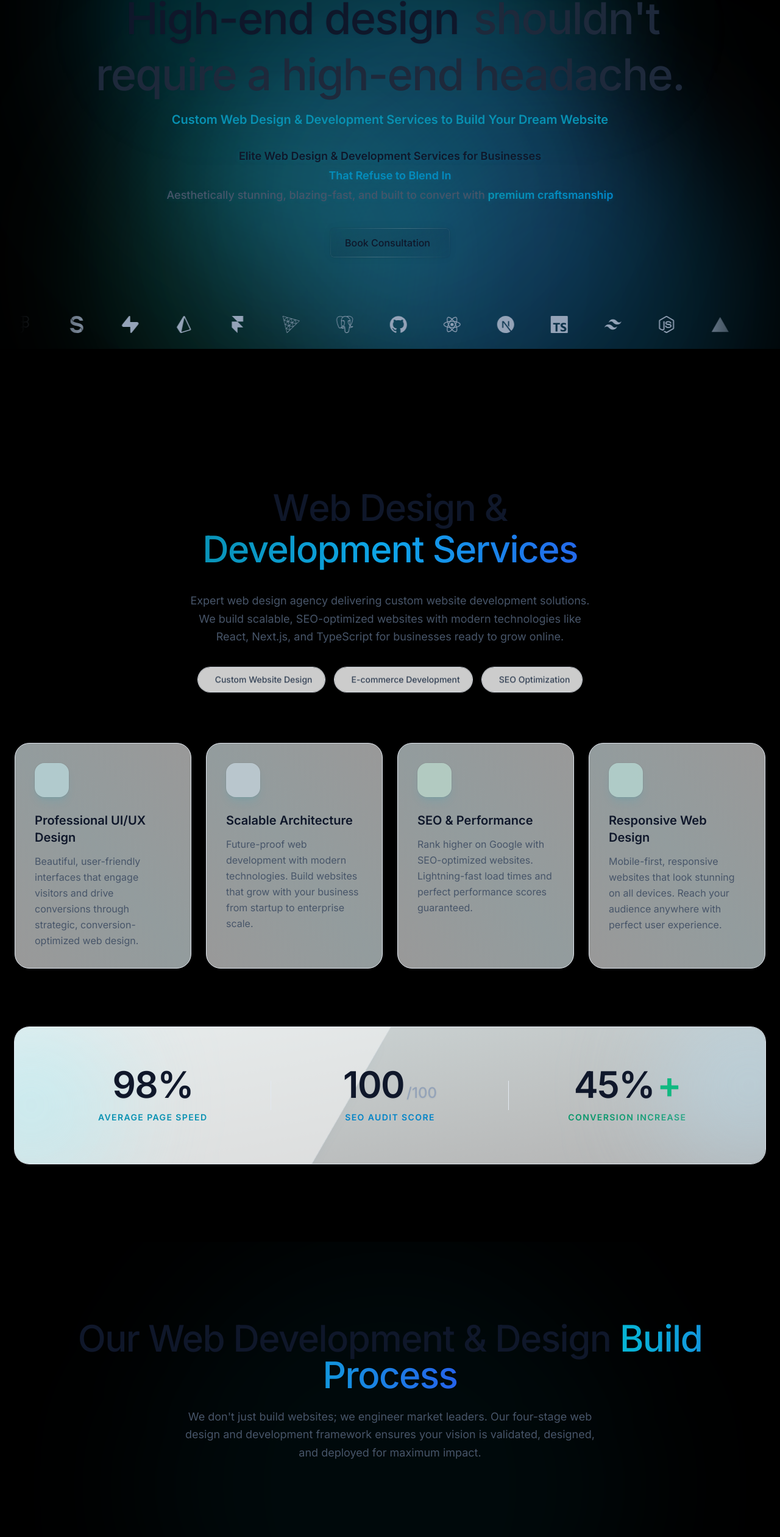
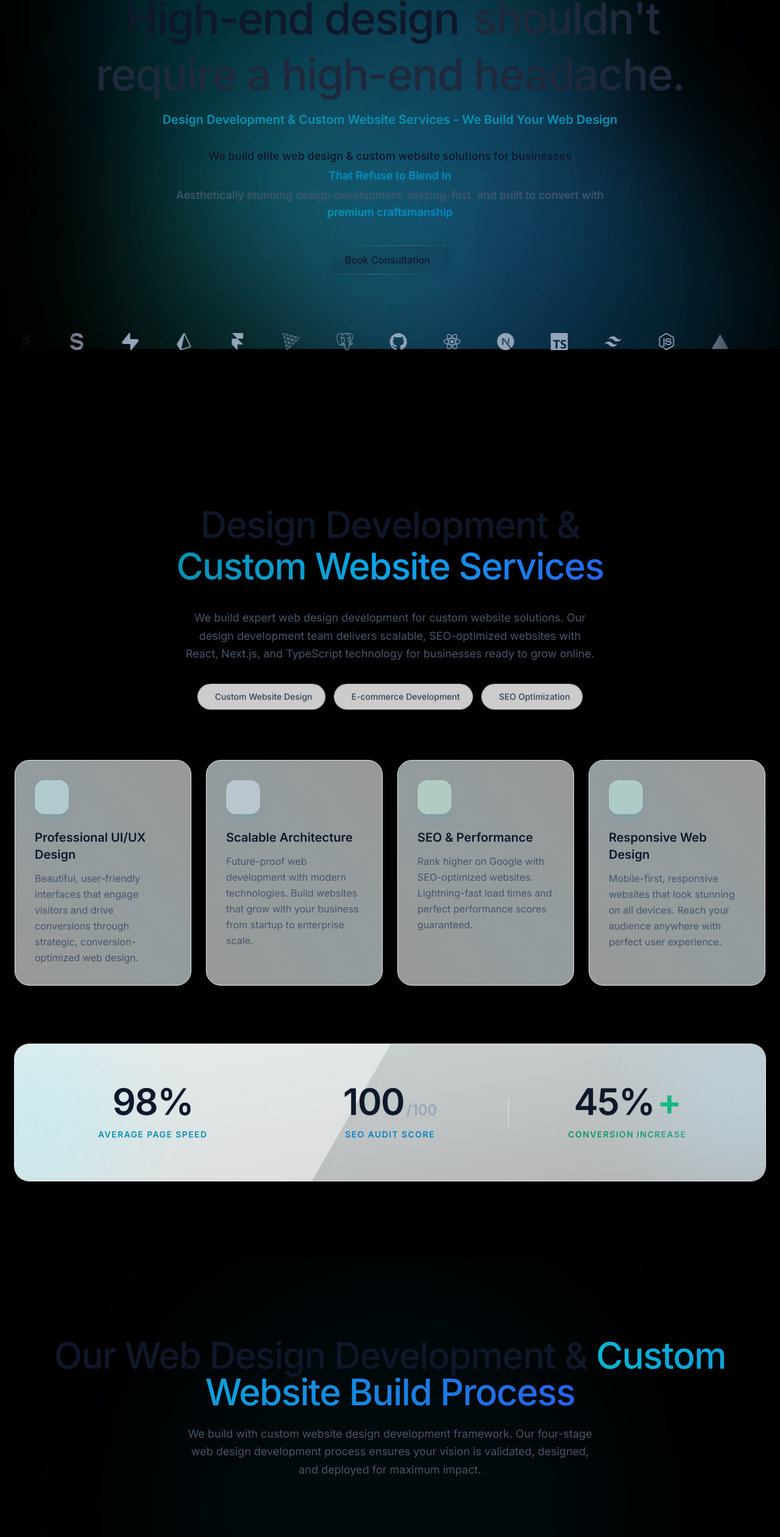
Before and after one commit to Internmain07/Web_Agency, a React (Vite) app in the folder src/: page / in a window 1280 px wide. Shown: the part 228-2748 px from the top of the page at 61% size. Built offline with nearby package versions, Linux system fonts and the light colour scheme; some icons are missing.

Commit message:
feat: update messaging across FullStack, Hero, Impact, and Process sections for clarity and SEO; revise index.html meta tags for enhanced search visibility

```diff
--- a/src/components/FullStackSection.tsx
+++ b/src/components/FullStackSection.tsx
@@ -108,18 +108,18 @@ const FullStackSection: React.FC = () => {
                 <AnimatedInView className="text-center max-w-4xl mx-auto mb-20 relative z-10" delay={100}>
                     <h2 className="text-4xl font-medium tracking-tight text-slate-900 dark:text-white sm:text-5xl md:text-6xl">
                          <BlurText
-                            text="Web Design &"
+                            text="Design Development &"
                             className="inline-block"
                             delay={40}
                             animateBy="chars"
                          />
                          <span className="block mt-2 text-transparent bg-clip-text bg-gradient-to-r from-cyan-600 via-sky-500 to-blue-600 dark:from-cyan-400 dark:via-sky-400 dark:to-blue-400 pb-2">
-                             Development Services
+                             Custom Website Services
                          </span>
                     </h2>
 
                     <p className="mt-8 mx-auto max-w-2xl text-lg leading-relaxed text-slate-600 dark:text-slate-300 transition-colors">
-                        Expert web design agency delivering custom website development solutions. We build scalable, SEO-optimized websites with modern technologies like React, Next.js, and TypeScript for businesses ready to grow online.
+                        We build expert web design development for custom website solutions. Our design development team delivers scalable, SEO-optimized websites with React, Next.js, and TypeScript technology for businesses ready to grow online.
                     </p>
 
                     {/* Horizontal Pills List */}
--- a/src/components/HeroSection.tsx
+++ b/src/components/HeroSection.tsx
@@ -108,15 +108,15 @@ const HeroSection: React.FC = () => {
 
                         <AnimatedInView animationType="scale-in" delay={150} className="mt-4 sm:mt-6">
                             <h2 className="text-lg sm:text-xl font-semibold text-cyan-600 dark:text-cyan-400 mb-6">
-                                Custom Web Design & Development Services to Build Your Dream Website
+                                Design Development & Custom Website Services - We Build Your Web Design
                             </h2>
                         </AnimatedInView>
 
                         <AnimatedInView animationType="scale-in" delay={200}>
                             <p className="mx-auto mt-6 sm:mt-8 max-w-3xl text-base sm:text-lg font-medium leading-relaxed text-slate-600 dark:text-slate-300 transition-colors duration-300 px-2 space-y-1" style={{ textShadow: '0 1px 10px rgba(34, 211, 238, 0.15)' }}>
-                                <div className="text-slate-900 dark:text-white font-semibold">Elite Web Design & Development Services for Businesses</div>
+                                <div className="text-slate-900 dark:text-white font-semibold">We build elite web design & custom website solutions for businesses</div>
                                 <div className="text-transparent bg-clip-text bg-gradient-to-r from-cyan-600 to-sky-600 dark:from-cyan-400 dark:to-sky-400 font-semibold">That Refuse to Blend In</div>
-                                <div className="text-slate-600 dark:text-slate-300">Aesthetically stunning, blazing-fast, and built to convert with <span className="text-transparent bg-clip-text bg-gradient-to-r from-cyan-600 to-sky-600 dark:from-cyan-400 dark:to-sky-400 font-semibold">premium craftsmanship</span></div>
+                                <div className="text-slate-600 dark:text-slate-300">Aesthetically stunning design development, blazing-fast, and built to convert with <span className="text-transparent bg-clip-text bg-gradient-to-r from-cyan-600 to-sky-600 dark:from-cyan-400 dark:to-sky-400 font-semibold">premium craftsmanship</span></div>
                             </p>
                         </AnimatedInView>
 
--- a/src/components/ImpactSection.tsx
+++ b/src/components/ImpactSection.tsx
@@ -92,10 +92,10 @@ const ImpactSection: React.FC = () => {
       <AnimatedInView className="text-center" delay={100}>
         <h2 className="text-4xl font-medium tracking-tight text-slate-900 dark:text-white sm:text-5xl md:text-6xl">
           Scaling Your Bottom Line Through{' '}
-          <span className="text-transparent bg-clip-text bg-gradient-to-r from-cyan-500 to-blue-600">Custom-Built Websites</span>
+          <span className="text-transparent bg-clip-text bg-gradient-to-r from-cyan-500 to-blue-600">Custom Website Design Development</span>
         </h2>
         <p className="mx-auto mt-6 max-w-3xl text-lg leading-relaxed text-slate-600 dark:text-slate-300">
-          We don't just launch websites; we deploy SEO-optimized, revenue-generating assets that pay for themselves. Our web design and development strategy drives measurable business results.
+          We build design development solutions with custom website optimization. Our web design development strategy deploys revenue-generating assets measurable for business impact.
         </p>
       </AnimatedInView>
 
--- a/src/components/ProcessSection.tsx
+++ b/src/components/ProcessSection.tsx
@@ -75,10 +75,10 @@ const ProcessSection: React.FC = () => {
 
             <AnimatedInView className="mb-24 text-center md:mb-32 relative z-10" delay={100}>
                 <h2 className="text-4xl font-medium tracking-tight text-slate-900 dark:text-white sm:text-5xl md:text-6xl transition-colors">
-                    Our Web Development & Design <span className="text-transparent bg-clip-text bg-gradient-to-r from-cyan-500 to-blue-600">Build Process</span>
+                    Our Web Design Development & <span className="text-transparent bg-clip-text bg-gradient-to-r from-cyan-500 to-blue-600">Custom Website Build Process</span>
                 </h2>
                 <p className="mx-auto mt-6 max-w-2xl text-lg leading-relaxed text-slate-600 dark:text-slate-300 transition-colors">
-                    We don't just build websites; we engineer market leaders. Our four-stage web design and development framework ensures your vision is validated, designed, and deployed for maximum impact.
+                    We build with custom website design development framework. Our four-stage web design development process ensures your vision is validated, designed, and deployed for maximum impact.
                 </p>
             </AnimatedInView>
 
--- a/src/index.html
+++ b/src/index.html
@@ -6,9 +6,9 @@
     <meta name="viewport" content="width=device-width, initial-scale=1.0" />
 
     <!-- Primary Meta Tags - SEO Optimized -->
-    <title>Web Design & Custom Website Development Services | Build SEO-Optimized Websites | I-Intern</title>
-    <meta name="title" content="Web Design & Custom Website Development Services | Build SEO-Optimized Websites | I-Intern" />
-    <meta name="description" content="Elite web design & development services. We build custom websites, SEO-optimized web solutions, and full-stack development for brands that demand excellence." />
+    <title>Web Design Development & Custom Website Services | We Build SEO Websites | Design Development Agency</title>
+    <meta name="title" content="Web Design Development & Custom Website Services | We Build SEO Websites | Design Development Agency" />
+    <meta name="description" content="Web design development services | We build custom website solutions with design development expertise. Elite web design & development for agencies that demand excellence." />
     <meta name="keywords" content="web design, web development, website design, custom website development, build websites, web design services, SEO services, web design agency, development agency, responsive web design, UI/UX design, e-commerce development, full-stack web development, React development, Next.js development, professional web design, modern website design, mobile-friendly websites, SEO-optimized websites, website builder, custom web solutions" />
     <meta name="author" content="I-Intern Web Design Agency" />
     <meta name="robots" content="index, follow, max-image-preview:large, max-snippet:-1, max-video-preview:-1" />
```
